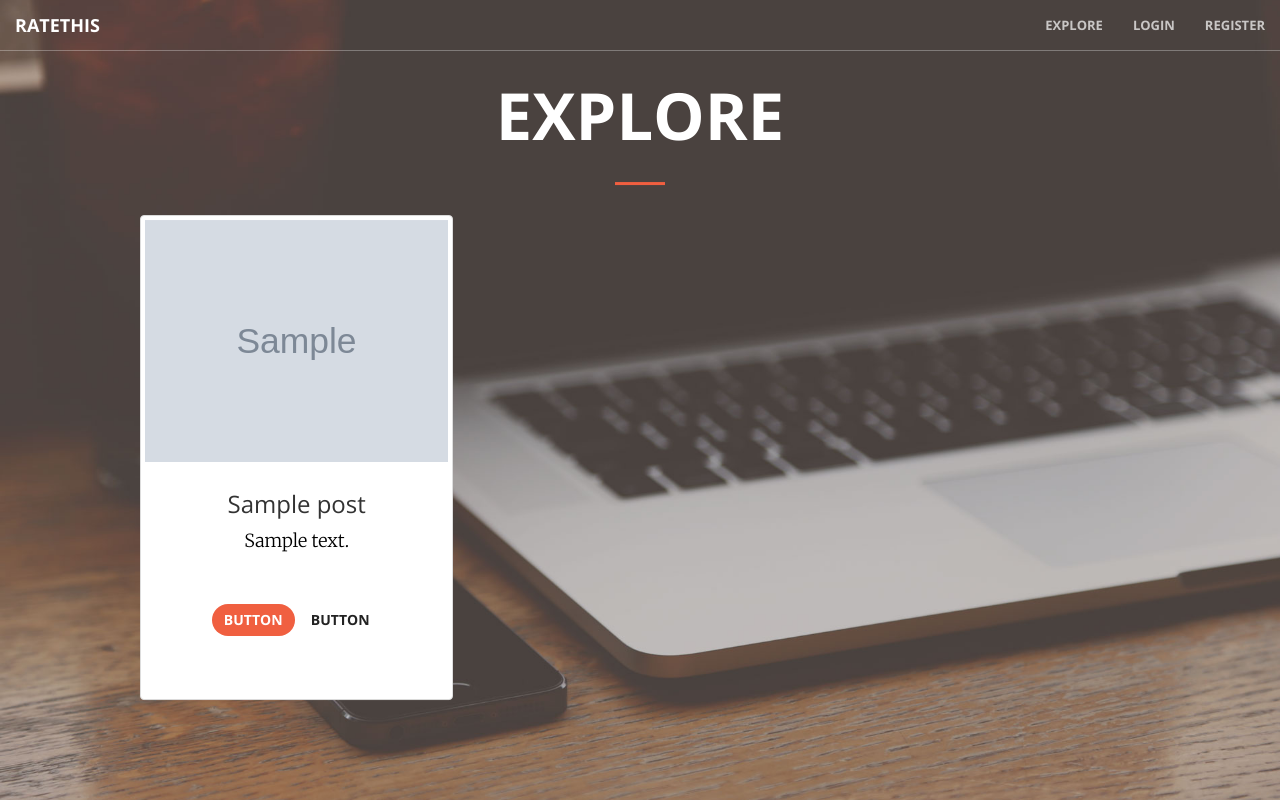
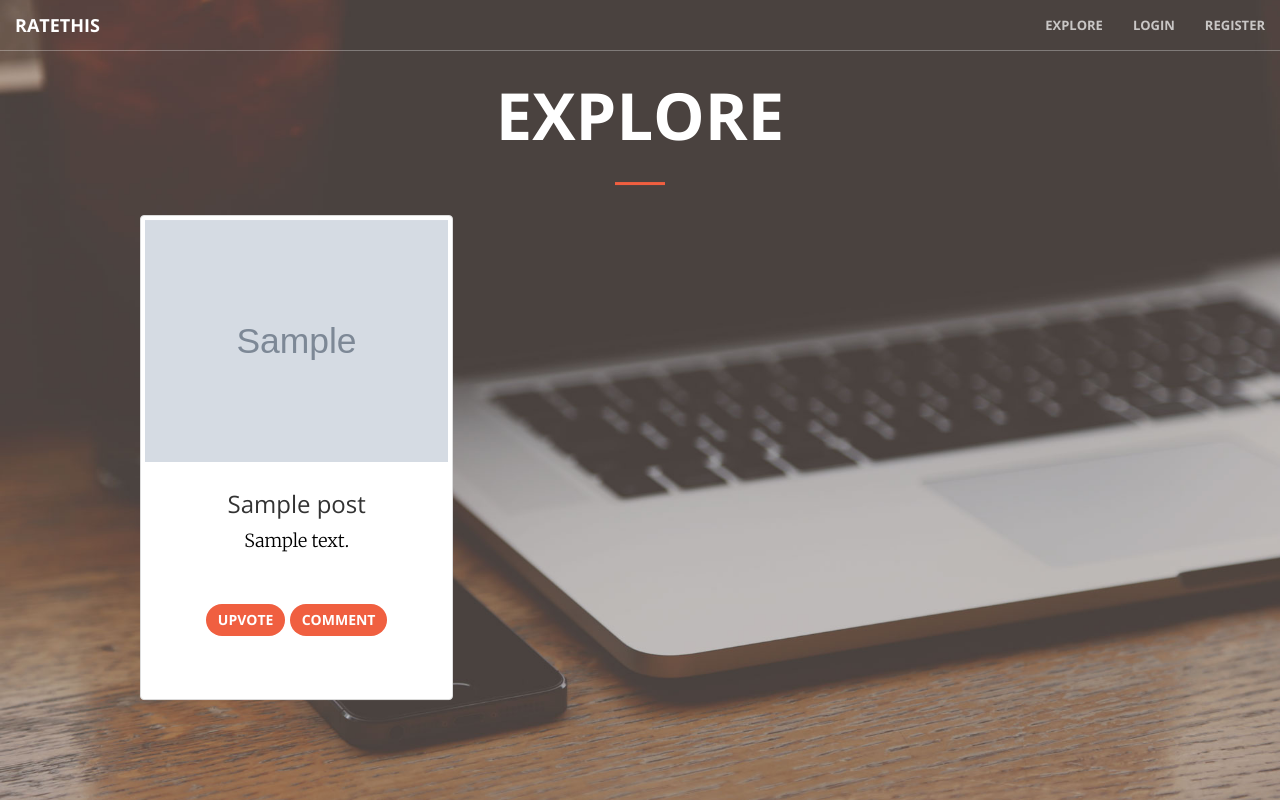
Before and after one commit to matthewanselmo/rate_this_django, a Django app: template rate_this/image_store/templates/image_store/explore.html in a window 1280 px wide. Run offline with Django 3.2, Linux system fonts and the light colour scheme; the template is opened without the code that fills it: most values are stand-ins (such as "Sample title", 1, 10 or a date in 2020); grey boxes marked "Sample" are stand-in pictures; some libraries are stand-ins or nearby versions.

Commit message:
text changes

```diff
--- a/rate_this/image_store/templates/image_store/explore.html
+++ b/rate_this/image_store/templates/image_store/explore.html
@@ -14,7 +14,8 @@
       <div class="caption">
         <h3>{{ post.title }}</h3>
         <p style="color: #000000;">{{ post.description }}</p>
-        <p><a href="#" class="btn btn-primary" role="button">Button</a> <a href="#" class="btn btn-default" role="button">Button</a></p>
+        <p>	<a href="#" class="btn btn-primary" role="button">Upvote</a>
+        	<a href="#" class="btn btn-primary" role="button">Comment</a></p>
       </div>
     </div>
   </div>
```
Also changed, not shown: README.md.
